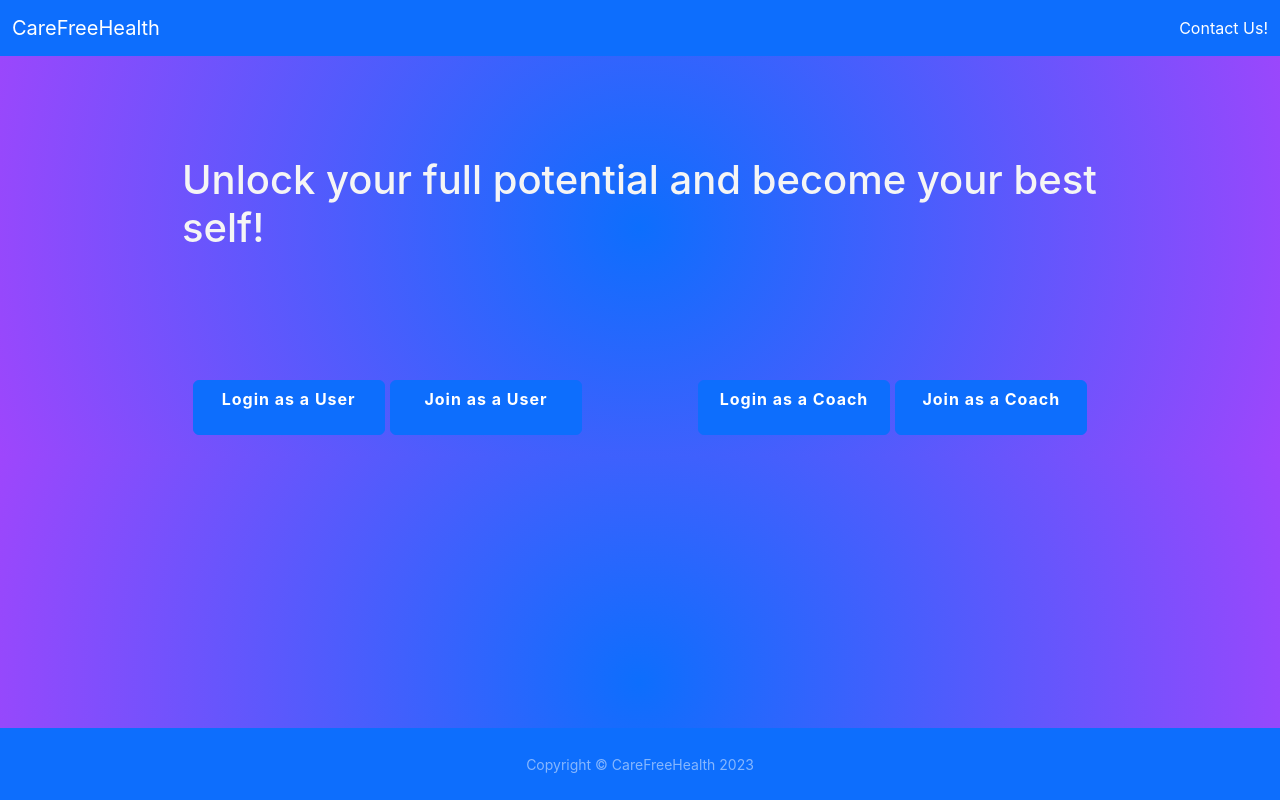
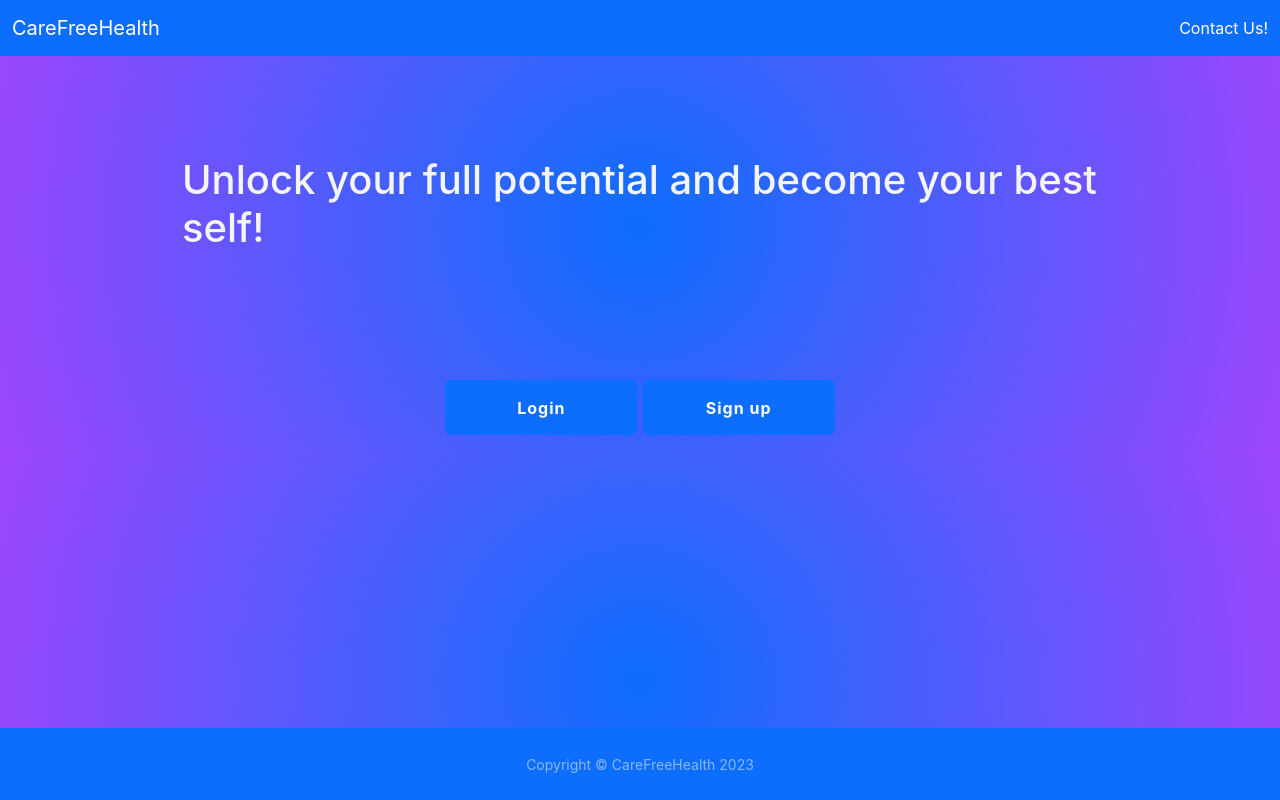
Before and after one commit to Mikey-Simmons/care-free-health, a React (Create React App) app: page / in a window 1280 px wide. Built offline with nearby package versions, Linux system fonts and the light colour scheme.

Commit message:
changedHomePage

```diff
--- a/db.json
+++ b/db.json
@@ -66,14 +66,14 @@
     },
     {
       "appointmentDate": "2023-03-29",
-      "slot": "11AM to 12PM",
+      "slot": "12PM to 1PM",
       "userId": "1",
       "coachId": "22",
       "id": 4
     },
     {
       "appointmentDate": "2023-03-29",
-      "slot": "11AM to 12PM",
+      "slot": "2PM to 3PM",
       "userId": "1",
       "coachId": "1",
       "id": 5
--- a/src/components/Home.js
+++ b/src/components/Home.js
@@ -1,33 +1,78 @@
-import React from "react";
+import React  from "react";
 import NavBar from "./NavBar"
 import Footer from "./Footer"
-import { Link } from "react-router-dom";
-function Home(){
+import { Link, useNavigate, Navigate } from "react-router-dom";
+import { confirmAlert } from 'react-confirm-alert'; // Import
+import 'react-confirm-alert/src/react-confirm-alert.css'; // Import css
+const Home =()=>{
+  const navigate = useNavigate();
+  function navUserLogin(){
+    navigate("/userlogin")
+  }
+  function navCoachLogin(){
+    navigate("/coachlogin")
+  }
+  function navUserLogin(){
+    navigate("/userlogin")
+  }
+  function navCoachLogin(){
+    navigate("/coachlogin")
+  }
+  const AreYouSure =()=>{
+    confirmAlert({
+      title: 'Login',
+      message: 'Login as User or Coach',
+      buttons: [
+        {
+          label: 'User',
+          onClick: () => navigate("/userlogin")
+        },
+        {
+          label: 'Coach',
+          onClick: () => navigate("/coachlogin")
+
+        }
+      ]
+    });
+  }
+  const AreYouSureSignUp =()=>{
+    confirmAlert({
+      title: 'Sign up',
+      message: 'Sign up as a new User or a new Coach',
+      buttons: [
+        {
+          label: 'User',
+          onClick: () => navigate("/usersignup")
+        },
+        {
+          label: 'Coach',
+          onClick: () => navigate("/coachsignup")
+
+        }
+      ]
+    });
+  }
+
     return(
         <>
         <NavBar></NavBar>
+
         <div className="container">
         <h1 className="home">Unlock your full potential and become your best self!</h1>
         <div className="card-container">
         <div class="card2" >
 
   <div class="card-body2">
-    <Link to="userlogin" class="btn btn-primary">Login as a User </Link>
+    <button onClick={AreYouSure} className="btn btn-primary">Login</button>
 
-    <Link to="usersignup" class="btn btn-primary">Join as a User </Link>
+    <button onClick={AreYouSureSignUp}className="btn btn-primary">Sign up</button>
   </div>
 </div>
-<div class="card2" >
 
-  <div class="card-body2">
-
-    <Link to="coachlogin" class="btn btn-primary">Login as a Coach</Link>
-
-    <Link to="coachsignup" class="btn btn-primary">Join as a Coach</Link>
   </div>
 </div>
-</div>
-        </div>
+
+
         <Footer></Footer>
         </>
     )
```
